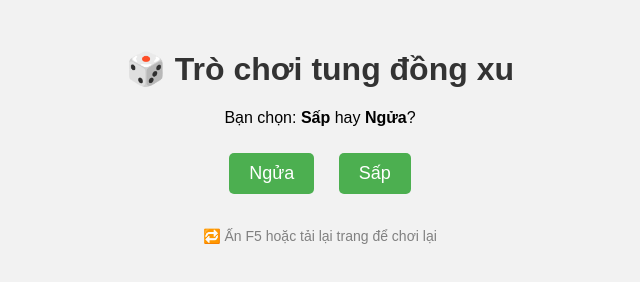
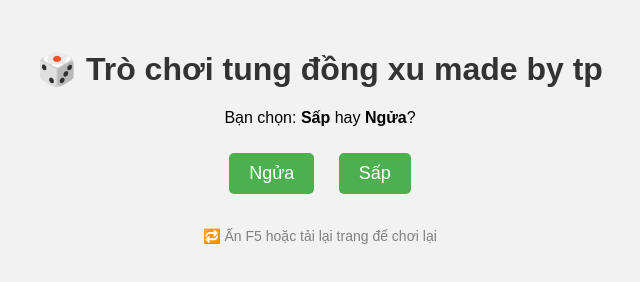
Before and after one commit to tphucc-withyou/Tr-Ch-i-CoinFlip-tung-ng-xu-, a plain HTML site: page index.html in a window 1280 px wide. Shown: the whole page, without its empty margins (320-960 px from the left). Drawn offline with Linux system fonts and the light colour scheme.

Commit message:
index.html

```diff
--- a/index.html
+++ b/index.html
@@ -6,7 +6,7 @@
   <link rel="stylesheet" href="style.css">
 </head>
 <body>
-  <h1>🎲 Trò chơi tung đồng xu</h1>
+  <h1>🎲 Trò chơi tung đồng xu made by tp</h1>
   <p>Bạn chọn: <strong>Sấp</strong> hay <strong>Ngửa</strong>?</p>
 
   <div class="buttons">
```
